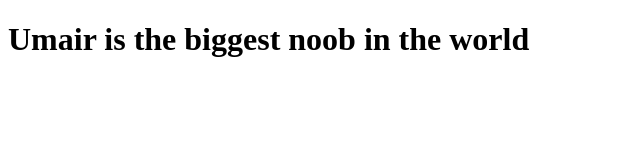
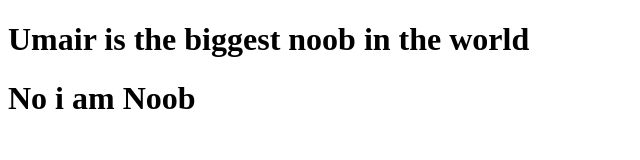
Before and after one commit to UMAIR271/test, a plain HTML site: page index.html in a window 1280 px wide. Shown: the whole page, without its empty margins (0-640 px from the left). Drawn offline with Linux system fonts and the light colour scheme.

Commit message:
Update index.html

```diff
--- a/index.html
+++ b/index.html
@@ -8,5 +8,7 @@
 </head>
 <body>
     <h1 style="font: 80px">Umair is the biggest noob in the world</h1>
+    <h1 style="font: 80px">No i am Noob</h1>
+
 </body>
 </html>
```
